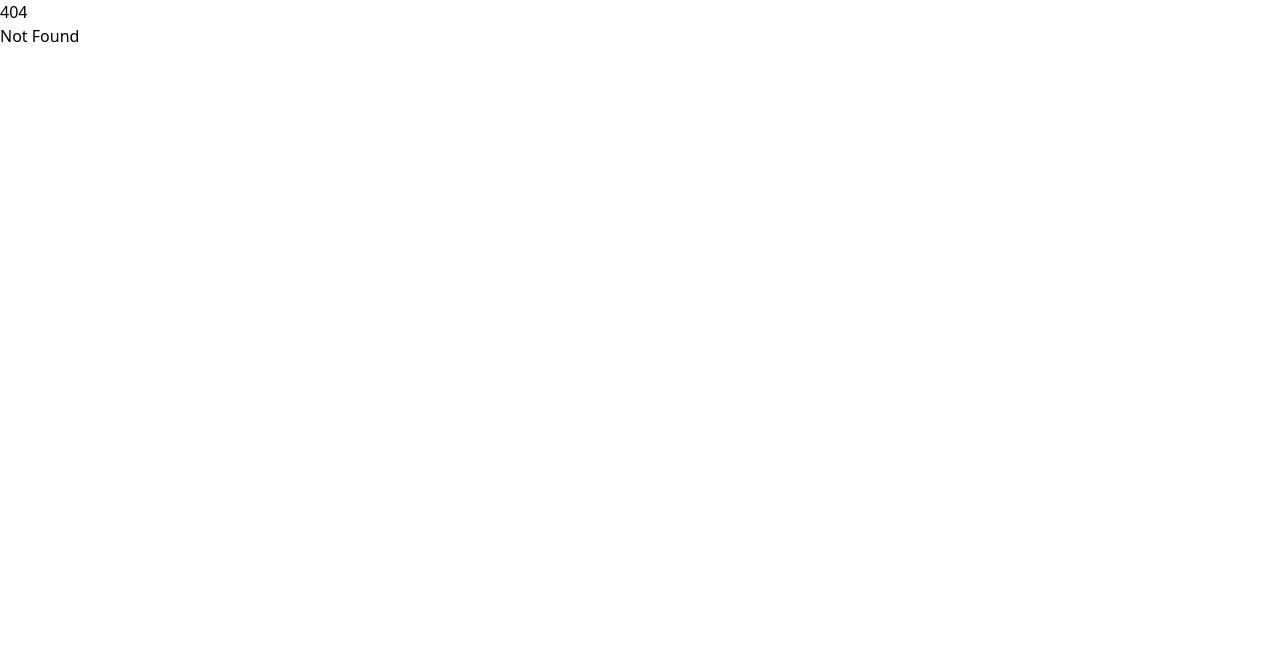
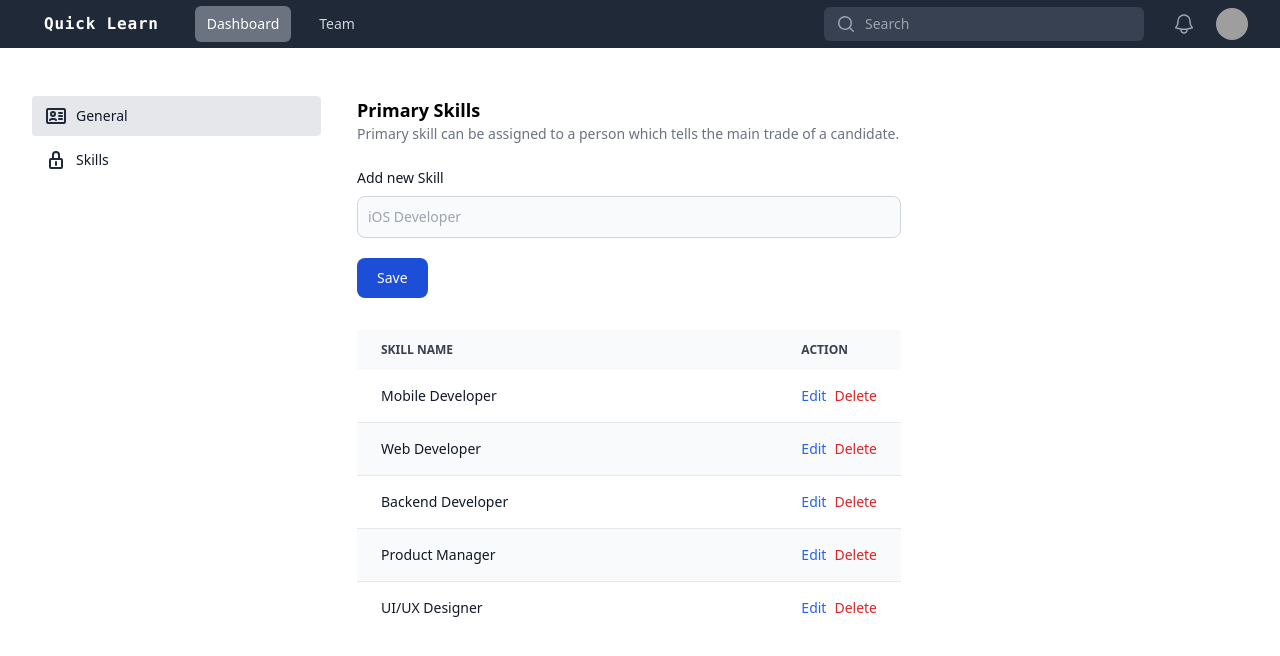
Before and after one commit to cs-quicklabs/quicklabs-designs, a SvelteKit app: page /quick-learn/settings/team/skills in a window 1280 px wide. Before the commit this address had no page. Shown: the top 656 px of the page. Built offline with nearby package versions, Linux system fonts and the light colour scheme; grey boxes are pictures that could not be loaded.

Commit message:
Added account settings screen

```diff
--- a/src/routes/quick-learn/+page.svelte
+++ b/src/routes/quick-learn/+page.svelte
@@ -11,16 +11,22 @@
 		{ title: 'Edit Member', link: '/quick-learn/team/edit' }
 	];
 
-	let profile = [
+	let profileSettings = [
 		{ title: 'General', link: '/quick-learn/settings/profile/general' },
 		{ title: 'Change Password', link: '/quick-learn/settings/profile/password' },
 		{ title: 'Preferences', link: '/quick-learn/settings/profile/preferences' }
 	];
 
+	let teamSettings = [
+		{ title: 'General', link: '/quick-learn/settings/team/general' },
+		{ title: 'Skills', link: '/quick-learn/settings/team/skills' }
+	];
+
 	let workflows = [
 		{ title: 'Login', screens: login },
 		{ title: 'Team', screens: team },
-		{ title: 'Profile Settings', screens: profile }
+		{ title: 'Profile Settings', screens: profileSettings },
+		{ title: 'Account Settings', screens: teamSettings }
 	];
 	let workflows2 = [];
 </script>
--- a/src/routes/quick-learn/common/navbar/admin.svelte
+++ b/src/routes/quick-learn/common/navbar/admin.svelte
@@ -156,7 +156,7 @@
 								</div>
 								<div class="py-1" role="none">
 									<a
-										href="#"
+										href="/quick-learn/settings/team/general"
 										class="text-gray-700 block px-4 py-2 text-sm hover:bg-gray-50"
 										role="menuitem"
 										tabindex="-1"
--- a/src/routes/quick-learn/settings/team/general/+page.svelte
+++ b/src/routes/quick-learn/settings/team/general/+page.svelte
@@ -28,7 +28,7 @@
 					<span class="truncate ml-2"> General </span>
 				</a>
 				<a
-					href="/quick-learn/settings/team/tags"
+					href="/quick-learn/settings/team/skills"
 					class="text-gray-900 hover:text-gray-900 hover:bg-gray-50 rounded px-3 py-2 flex items-center text-sm font-medium"
 					><svg
 						class="w-6 h-6 text-gray-800 dark:text-white"
@@ -43,7 +43,7 @@
 							stroke-width="2"
 							d="M12 14v3m-3-6V7a3 3 0 1 1 6 0v4m-8 0h10c.6 0 1 .4 1 1v7c0 .6-.4 1-1 1H7a1 1 0 0 1-1-1v-7c0-.6.4-1 1-1Z"
 						></path
-						></svg> <span class="truncate ml-2">Tag</span></a>
+						></svg> <span class="truncate ml-2">Skills</span></a>
 			</nav>
 		</aside>
 
@@ -75,49 +75,6 @@
 							value="Quick Connect"
 							required />
 					</div>
-					<div class="mb-5">
-						<label
-							for="user-permissions"
-							class="inline-flex items-center mb-2 text-sm font-medium text-gray-900 dark:text-white">
-							Slug
-							<button
-								type="button"
-								data-tooltip-target="tooltip-dark"
-								data-tooltip-style="dark"
-								class="ml-1">
-								<svg
-									aria-hidden="true"
-									class="w-4 h-4 text-gray-400 hover:text-gray-900 dark:text-gray-500 dark:hover:text-white"
-									fill="currentColor"
-									viewBox="0 0 20 20"
-									xmlns="http://www.w3.org/2000/svg"
-									><path
-										fill-rule="evenodd"
-										d="M18 10a8 8 0 11-16 0 8 8 0 0116 0zm-8-3a1 1 0 00-.867.5 1 1 0 11-1.731-1A3 3 0 0113 8a3.001 3.001 0 01-2 2.83V11a1 1 0 11-2 0v-1a1 1 0 011-1 1 1 0 100-2zm0 8a1 1 0 100-2 1 1 0 000 2z"
-										clip-rule="evenodd"></path
-									></svg>
-								<span class="sr-only">Show information</span>
-							</button>
-							<div
-								id="tooltip-dark"
-								role="tooltip"
-								class="inline-block absolute invisible z-10 py-2 px-3 max-w-sm text-xs font-normal text-white bg-gray-900 rounded-lg shadow-sm opacity-0 tooltip dark:bg-gray-700">
-								Slug specifies the unique identifier for your team. It is used to create a unique
-								URL for your team. You can use letters, numbers, and hyphens.
-								<div class="tooltip-arrow" data-popper-arrow></div>
-							</div>
-						</label>
-
-						<input
-							type="text"
-							id="error"
-							class="bg-red-50 border border-red-500 text-red-900 placeholder-red-700 text-sm rounded-lg focus:ring-red-500 dark:bg-gray-700 focus:border-red-500 block w-full p-2.5 dark:text-red-500 dark:placeholder-red-500 dark:border-red-500"
-							placeholder="Quick Connect" />
-						<p class="mt-2 text-sm text-red-600 dark:text-red-500">
-							<span class="font-medium">Slug is not unique</span>.
-						</p>
-					</div>
-
 					<button
 						type="submit"
 						class="text-white bg-blue-700 hover:bg-blue-800 focus:ring-4 focus:outline-none focus:ring-blue-300 font-medium rounded-lg text-sm w-full sm:w-auto px-5 py-2.5 text-center dark:bg-blue-600 dark:hover:bg-blue-700 dark:focus:ring-blue-800"
--- a/src/routes/quick-learn/settings/team/tags/+page.svelte
+++ b/src/routes/quick-learn/settings/team/skills/+page.svelte
@@ -28,7 +28,7 @@
 					<span class="truncate ml-2"> General </span>
 				</a>
 				<a
-					href="/quick-learn/settings/team/tags"
+					href="/quick-learn/settings/team/skills"
 					class="text-gray-900 hover:text-gray-900 hover:bg-gray-50 rounded px-3 py-2 flex items-center text-sm font-medium"
 					><svg
 						class="w-6 h-6 text-gray-800 dark:text-white"
@@ -43,26 +43,26 @@
 							stroke-width="2"
 							d="M12 14v3m-3-6V7a3 3 0 1 1 6 0v4m-8 0h10c.6 0 1 .4 1 1v7c0 .6-.4 1-1 1H7a1 1 0 0 1-1-1v-7c0-.6.4-1 1-1Z"
 						></path
-						></svg> <span class="truncate ml-2">Tags</span></a>
+						></svg> <span class="truncate ml-2">Skills</span></a>
 			</nav>
 		</aside>
 
 		<main class="max-w-xl pb-12 px-4 lg:col-span-6">
 			<div>
-				<h1 class="text-lg font-semibold dark:text-white">Tags</h1>
+				<h1 class="text-lg font-semibold dark:text-white">Primary Skills</h1>
 				<p class="text-gray-500 dark:text-gray-400 text-sm">
-					Tags can be assigned to changelogs or posts to define the categories they belong to.
+					Primary skill can be assigned to a person which tells the main trade of a candidate.
 				</p>
 
 				<form class="w-full mt-6">
 					<div class="mb-5 mt-6">
 						<label for="email" class="block mb-2 text-sm font-medium text-gray-900 dark:text-white"
-							>Add new Tag</label>
+							>Add new Skill</label>
 						<input
 							type="email"
 							id="email"
 							class="bg-gray-50 border border-gray-300 text-gray-900 text-sm rounded-lg focus:ring-blue-500 focus:border-blue-500 block w-full p-2.5 dark:bg-gray-700 dark:border-gray-600 dark:placeholder-gray-400 dark:text-white dark:focus:ring-blue-500 dark:focus:border-blue-500"
-							placeholder="iOS"
+							placeholder="iOS Developer"
 							required />
 					</div>
 					<button
@@ -76,7 +76,7 @@
 						<thead
 							class="text-xs text-gray-700 uppercase bg-gray-50 dark:bg-gray-700 dark:text-gray-400">
 							<tr>
-								<th scope="col" class="px-6 py-3 w-full"> Tag name </th>
+								<th scope="col" class="px-6 py-3 w-full"> Skill name </th>
 								<th scope="col" class="px-6 py-3"> Action </th>
 							</tr>
 						</thead>
@@ -86,7 +86,7 @@
 								<th
 									scope="row"
 									class="px-6 py-4 font-medium text-gray-900 whitespace-nowrap dark:text-white">
-									Mobile
+									Mobile Developer
 								</th>
 								<td class="px-6 py-4 inline-flex">
 									<a href="#" class="font-medium text-blue-600 dark:text-blue-500 hover:underline"
@@ -102,7 +102,7 @@
 								<th
 									scope="row"
 									class="px-6 py-4 font-medium text-gray-900 whitespace-nowrap dark:text-white">
-									Web
+									Web Developer
 								</th>
 								<td class="px-6 py-4 inline-flex">
 									<a href="#" class="font-medium text-blue-600 dark:text-blue-500 hover:underline"
@@ -118,7 +118,7 @@
 								<th
 									scope="row"
 									class="px-6 py-4 font-medium text-gray-900 whitespace-nowrap dark:text-white">
-									Backend
+									Backend Developer
 								</th>
 								<td class="px-6 py-4 inline-flex">
 									<a href="#" class="font-medium text-blue-600 dark:text-blue-500 hover:underline"
@@ -134,7 +134,7 @@
 								<th
 									scope="row"
 									class="px-6 py-4 font-medium text-gray-900 whitespace-nowrap dark:text-white">
-									Refactoring
+									Product Manager
 								</th>
 								<td class="px-6 py-4 inline-flex">
 									<a href="#" class="font-medium text-blue-600 dark:text-blue-500 hover:underline"
@@ -149,7 +149,7 @@
 								<th
 									scope="row"
 									class="px-6 py-4 font-medium text-gray-900 whitespace-nowrap dark:text-white">
-									Enhancements
+									UI/UX Designer
 								</th>
 								<td class="px-6 py-4 inline-flex">
 									<a href="#" class="font-medium text-blue-600 dark:text-blue-500 hover:underline"
```
